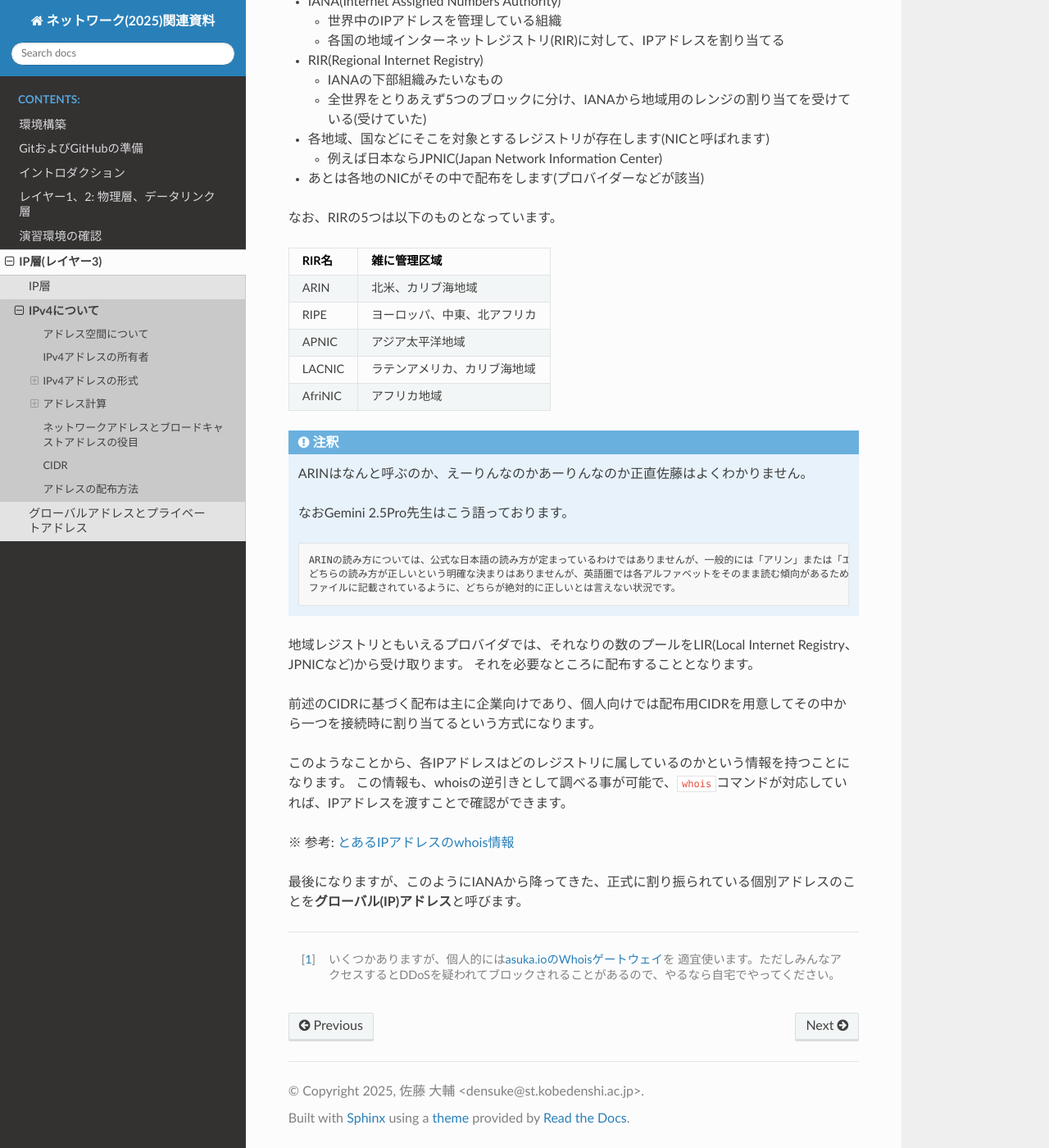
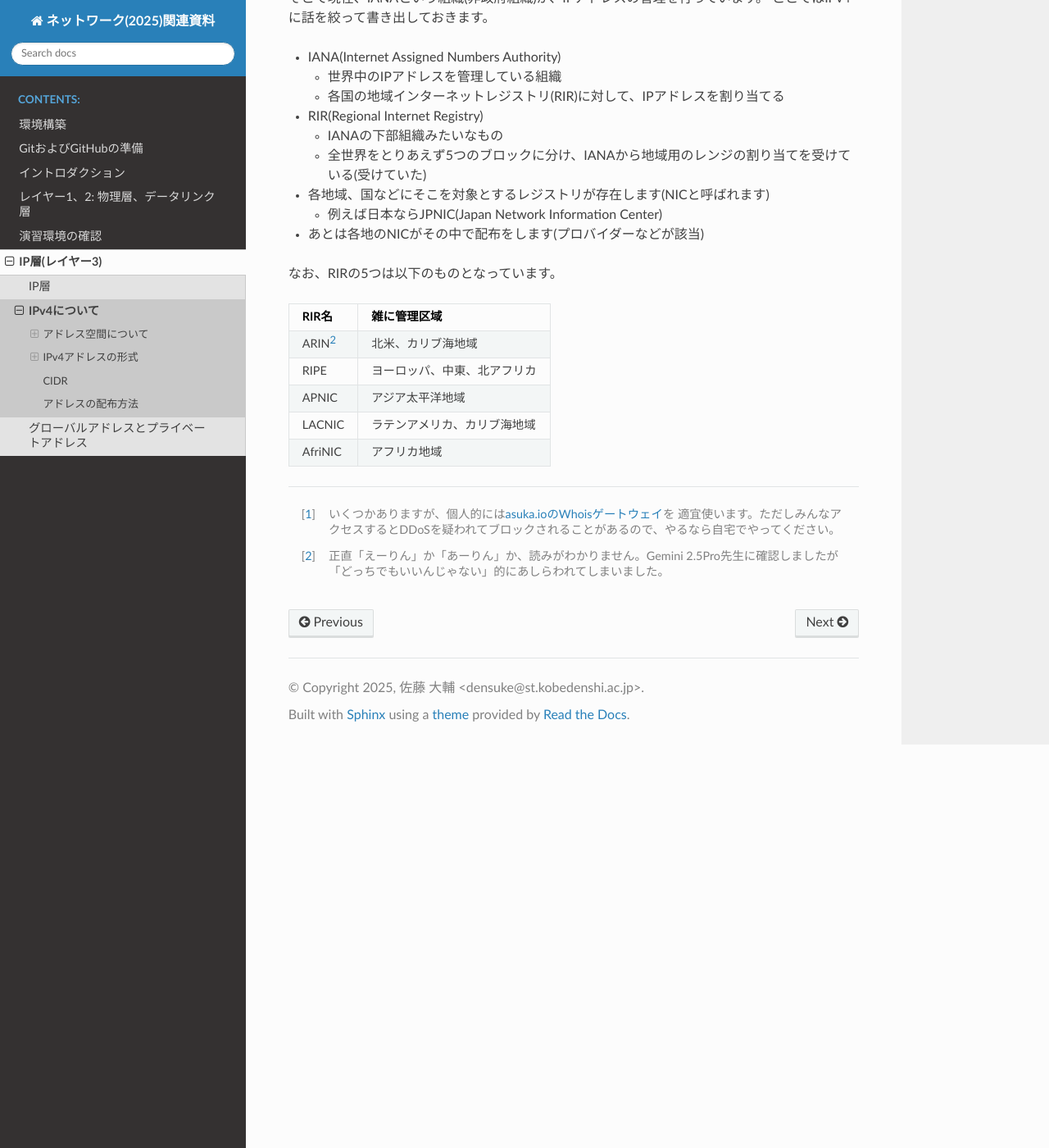
Before and after one commit to densuke/2025-network-doc, a Sphinx documentation site: the page built from source/w05-ip/ipv4.md, in a window 1280 px wide and 1400 px high, scrolled down 7069 px. Shown: the whole window at 82% size. Built offline with Sphinx 7.4.7 and the Read the Docs theme 3.1.0, drawn with Linux system fonts in a browser that asks for light colours; pages that are not in the unit, such as notebooks, are missing from menus; some of the changed text lies outside the part shown.

Commit message:
指摘にあわせた加筆修正

`````diff
--- a/source/w05-ip/ipv4.md
+++ b/source/w05-ip/ipv4.md
@@ -16,7 +16,7 @@
     - 指定の範囲内で、空いている値の中から適当に割り当てられます
     - 可能であれば、以前使っていた値を再利用することもあります(期待してはいけない)
 
-## IPv4アドレスの所有者
+### IPv4アドレスの所有者
 
 - どのIPアドレスがどの組織に割り当てられているのかは、世界的に管理されています
 - 割り当て状況は `whois` というデータベースで確認できます
@@ -63,7 +63,7 @@
 ではどうしているかというと、CIDRと呼ばれる方式になっています。
 CIDRを学ぶ前に、ビットを使ったアドレス計算について理解しておく必要がありますので、そちらから学んでおきましょう。
 
-## アドレス計算
+### アドレス計算
 
 IPv4アドレスでは、ネットワークの計算を行うためのビット演算が発生します。
 ただし一般的な利用においては、複雑に考えなくても大丈夫なものとなっています。
@@ -72,7 +72,7 @@
 
 これを計算するために、ビット演算を行っていきます。
 
-### ビットへの変換
+#### ビットへの変換
 
 192.168.1.32を桁ごとにビットに変換します。
 - 192 = 11000000
@@ -82,13 +82,12 @@
 
 8ビット毎に"."で区切ると、"11000000.10101000.00000001.00100000" となります。
 
-
 また、24は24ビットのネットマスクであり、1が24個並んだものと考えます。
 IPv4は32ビットのため、残りの8ビットを0で補います。
 
-その結果、24ビットのマスクをビットに変換すると、 "11111111.11111111.11111111.00000000" となります(8ビット毎に"."で区切っています)。
+その結果、24ビットのマスクをビットに変換すると、 "11111111.11111111.11111111.00000000" となります(8ビット毎に"."で区切っています).
 
-### ビット演算
+#### ビット演算
 
 前段で得られた2つのビットの並びを縦に並べましょう。
 
@@ -120,7 +119,7 @@
 
 計算結果を各8ビット毎に10進数に戻すことで、 192.168.1.0という値を取得できます。
 
-### 計算の実際
+#### 計算の実際
 
 実はこの計算、8ビット単位でマスク長を操作することで、計算を**楽できる**という特徴があります。
 
@@ -134,7 +133,7 @@
 - クラスB: ネットマスクは16ビット
 - クラスC: ネットマスクは24ビット
 
-### ネットワークアドレスとブロードキャストアドレス
+#### ネットワークアドレスとブロードキャストアドレス
 
 実は、同じネットマスクで隣接するアドレスを演算すると、出力が同じになることがあります。
 
@@ -161,7 +160,6 @@
 
 そこで、この部分を強制的に1にしてあげてください。
 
-
 ```
 11000000.10101000.00000001.00000000
             ↓              ^^^^^^^^ ← この部分を強制的に1にする
@@ -180,7 +178,7 @@
 これらの情報により、このネットワークに属している(=同じネットマスクが設定されている)IPアドレスであれば、
 ネットワークアドレスとブロードキャストアドレスは一致し、同じネットワークにいるとみなされます。
 
-### アドレス範囲
+#### アドレス範囲
 
 ネットワークアドレスとブロードキャストアドレスが決まると、アドレスの範囲も決定します。
 ネットワークアドレスがネットワークにおける『最初のアドレス』位置となり、
@@ -199,7 +197,7 @@
 | B     | 128.0.0.0〜191.255.255.255 | 16ビット |     65,536 |
 | C     | 192.0.0.0〜223.255.255.255 | 24ビット |        256 |
 
-## ネットワークアドレスとブロードキャストアドレスの役目
+### ネットワークアドレスとブロードキャストアドレスの役目
 
 前段で、両アドレスは割り当てができないと説明しました。
 ではなんのために使うかです。
@@ -224,6 +222,10 @@
 
 CIDR(Classless Inter-Domain Routing)は、IPアドレスをより柔軟に割り当てるための方式です。
 アドレスクラスのA,B,Cは計算も(わかってしまえば)やりやすくていいのですが、現実的にこの方式で配布を行うと、無駄に広く配布をするようなことが一般的でした。
+
+```{note}
+読みとしては「さいだー」と技術者間であれば通じるようです。
+```
 
 ```{note}
 例えば従業員数人の会社に対してクラスC範囲を割り当てると、前後の数個のIPアドレスしか実際に使わないという状態になりかねないという話です。
@@ -299,33 +301,10 @@
 
 | RIR名 | 雑に管理区域 |
 |-------|----------------|
-| ARIN  | 北米、カリブ海地域 |
+| ARIN[^2]  | 北米、カリブ海地域 |
 | RIPE | ヨーロッパ、中東、北アフリカ |
 | APNIC | アジア太平洋地域 |
 | LACNIC | ラテンアメリカ、カリブ海地域 |
 | AfriNIC | アフリカ地域 |
 
-````{note}
-ARINはなんと呼ぶのか、えーりんなのかあーりんなのか正直佐藤はよくわかりません。
-
-なおGemini 2.5Pro先生はこう語っております。
-
-```
-ARINの読み方については、公式な日本語の読み方が定まっているわけではありませんが、一般的には「アリン」または「エーアールアイエヌ」と読まれることが多いようです。
-どちらの読み方が正しいという明確な決まりはありませんが、英語圏では各アルファベットをそのまま読む傾向があるため、「エーアールアイエヌ」に近い発音になります。日本語の慣例としては「アリン」と読まれることもあります。
-ファイルに記載されているように、どちらが絶対的に正しいとは言えない状況です。
-```
-
-````
-
-地域レジストリともいえるプロバイダでは、それなりの数のプールをLIR(Local Internet Registry、JPNICなど)から受け取ります。
-それを必要なところに配布することとなります。
-
-前述のCIDRに基づく配布は主に企業向けであり、個人向けでは配布用CIDRを用意してその中から一つを接続時に割り当てるという方式になります。
-
-このようなことから、各IPアドレスはどのレジストリに属しているのかという情報を持つことになります。
-この情報も、whoisの逆引きとして調べる事が可能で、`whois`コマンドが対応していれば、IPアドレスを渡すことで確認ができます。
-
-※ 参考: [とあるIPアドレスのwhois情報](f.md)
-
-最後になりますが、このようにIANAから降ってきた、正式に割り振られている個別アドレスのことを**グローバル(IP)アドレス**と呼びます。
+[^2]: 正直「えーりん」か「あーりん」か、読みがわかりません。Gemini 2.5Pro先生に確認しましたが「どっちでもいいんじゃない」的にあしらわれてしまいました。
`````
